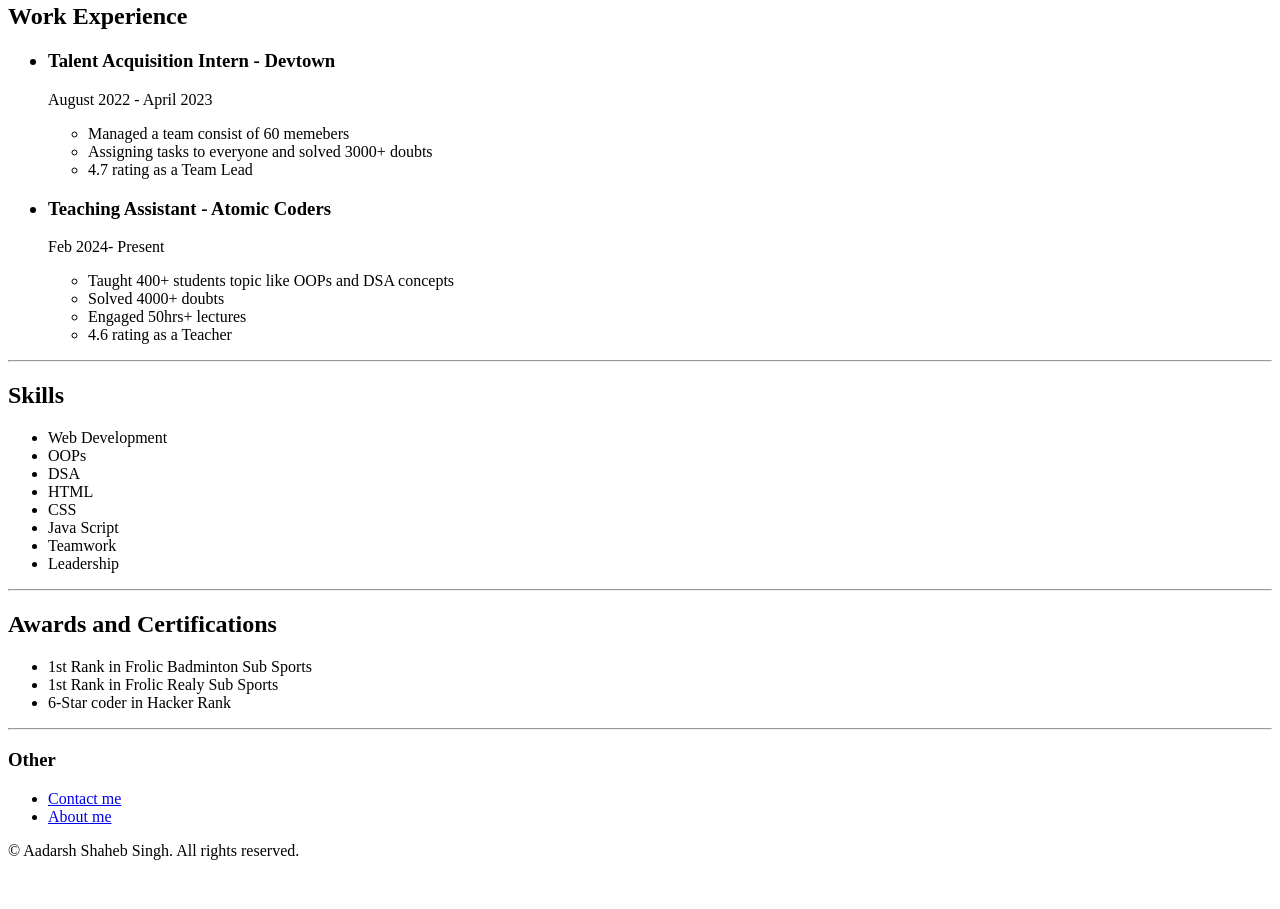
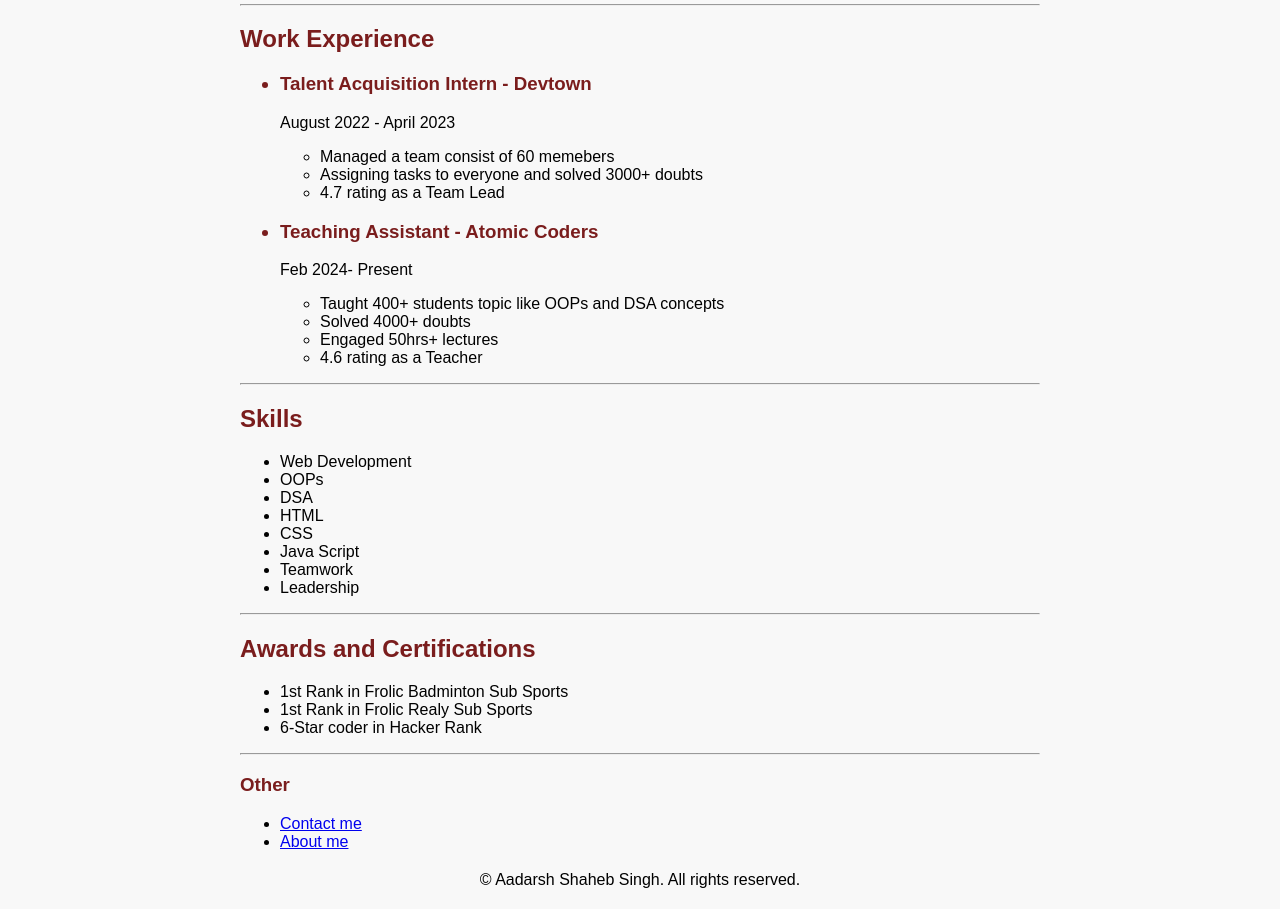
Before and after one commit to aadarshahebsingh/My-Resume, a plain HTML site: page index.html in a window 1280 px wide. Shown: the part 578-1487 px from the top of the page. Before the commit the page ends 1446 px from the top, so only its background shows below. Drawn offline with Linux system fonts and the light colour scheme.

Commit message:
Update index.html

```diff
--- a/index.html
+++ b/index.html
@@ -6,6 +6,26 @@
     <title>Aadarsh's Resume</title>
 </head>
 <body>
+    <style>
+        body {
+            font-family: Arial, sans-serif;
+            max-width: 800px;
+            margin: 0 auto;
+            padding: 20px;
+            background-color: #f8f8f8;
+        }
+        h1, h2, h3 {
+            color: #7a1d1d;
+        }
+        img {
+            border-radius: 6%;
+        }
+
+        footer {
+            text-align: center;
+            margin-top: 20px;
+        }
+    </style>
     <h1>Aadarsh Shaheb Singh</h1>
     <img src="./Gojo Satoru.jpeg" height="200" alt="">
     <h2>Summary</h2>
```
